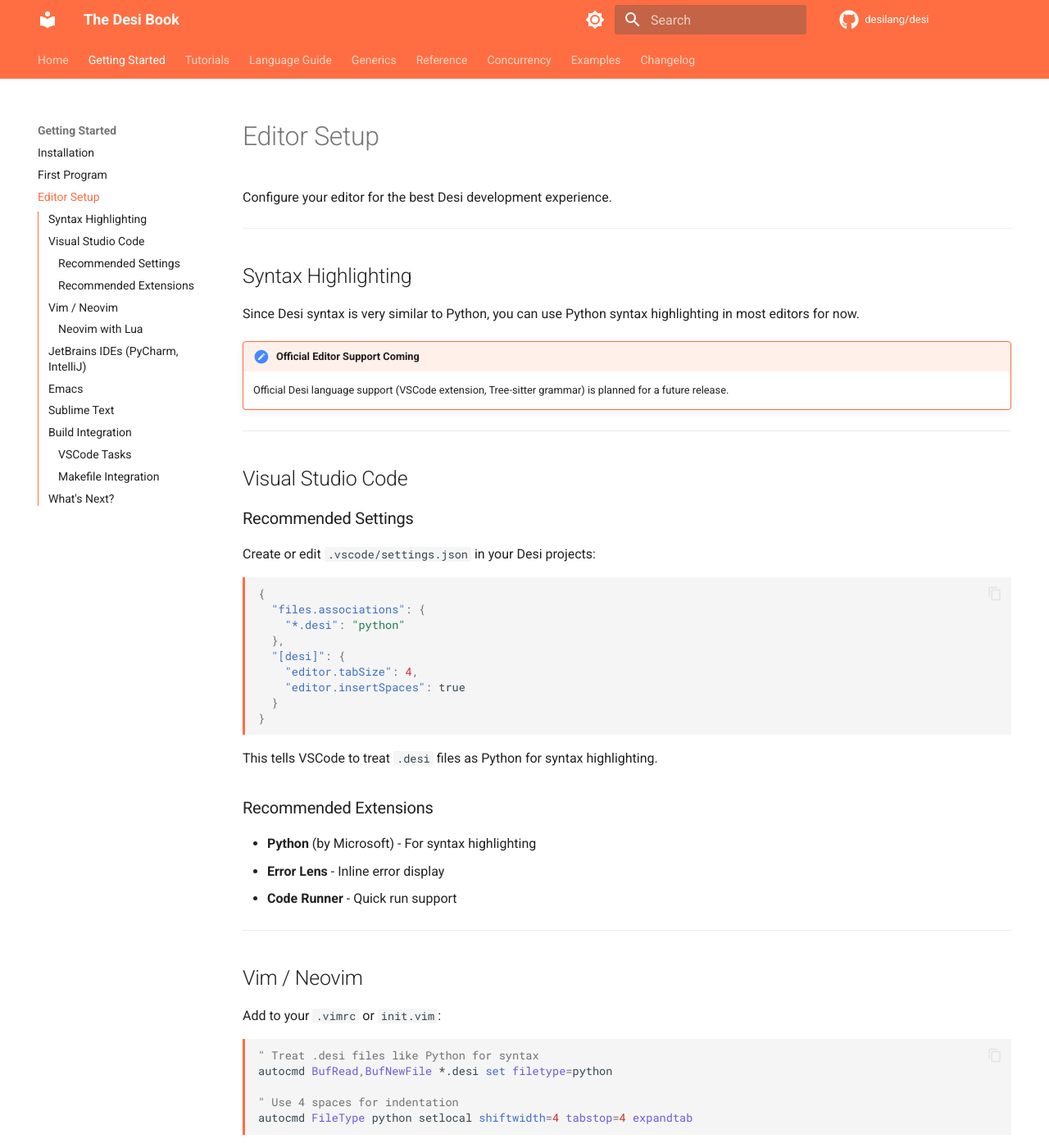
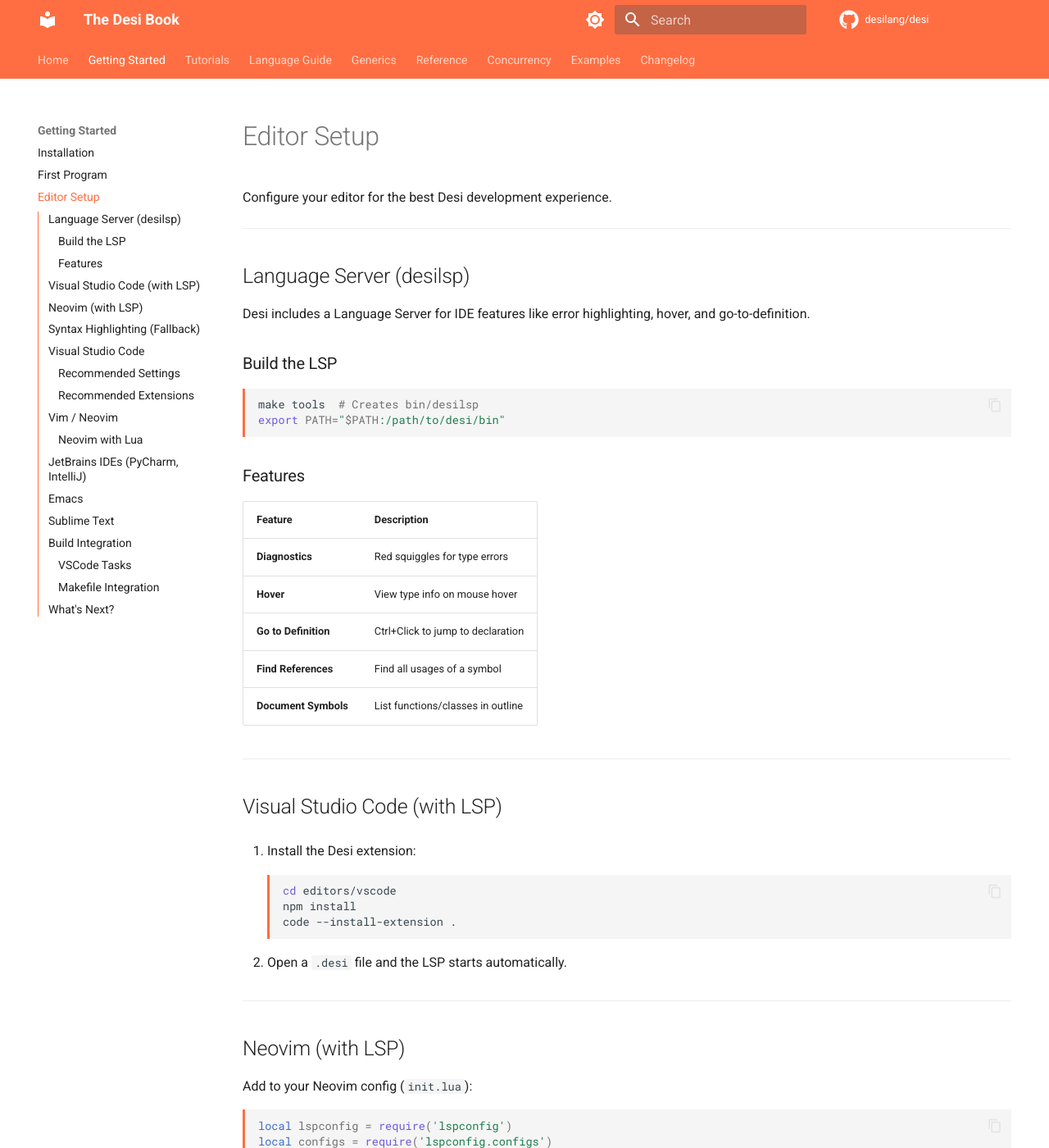
Before and after one commit to desilang/desi, an MkDocs documentation site: the page built from book/docs/getting-started/editor-setup.md, in a window 1280 px wide and 1400 px high. Shown: the whole window at 82% size. Built offline with MkDocs 1.6.1 and Material for MkDocs 9.7.7, drawn with Linux system fonts in a browser that asks for light colours; comment, search, counter and statistics services are not loaded; the version menu is left out; some of the changed text lies outside the part shown.

Commit message:
docs: add LSP documentation
- Add contributor doc: docs/contributing/compiler/lsp.md
- Update user doc: book/docs/getting-started/editor-setup.md with LSP section

````diff
--- a/book/docs/getting-started/editor-setup.md
+++ b/book/docs/getting-started/editor-setup.md
@@ -4,14 +4,64 @@
 
 ---
 
-## Syntax Highlighting
+## Language Server (desilsp)
 
-Since Desi syntax is very similar to Python, you can use Python syntax highlighting in most editors for now.
+Desi includes a Language Server for IDE features like error highlighting, hover, and go-to-definition.
 
-!!! note "Official Editor Support Coming"
-    Official Desi language support (VSCode extension, Tree-sitter grammar) is planned for a future release.
+### Build the LSP
+
+```bash
+make tools  # Creates bin/desilsp
+export PATH="$PATH:/path/to/desi/bin"
+```
+
+### Features
+
+| Feature | Description |
+|---------|-------------|
+| **Diagnostics** | Red squiggles for type errors |
+| **Hover** | View type info on mouse hover |
+| **Go to Definition** | Ctrl+Click to jump to declaration |
+| **Find References** | Find all usages of a symbol |
+| **Document Symbols** | List functions/classes in outline |
 
 ---
+
+## Visual Studio Code (with LSP)
+
+1. Install the Desi extension:
+   ```bash
+   cd editors/vscode
+   npm install
+   code --install-extension .
+   ```
+
+2. Open a `.desi` file and the LSP starts automatically.
+
+---
+
+## Neovim (with LSP)
+
+Add to your Neovim config (`init.lua`):
+
+```lua
+local lspconfig = require('lspconfig')
+local configs = require('lspconfig.configs')
+
+configs.desilsp = {
+  default_config = {
+    cmd = { 'desilsp' },
+    filetypes = { 'desi' },
+    root_dir = lspconfig.util.root_pattern('desi.toml', '.git'),
+  },
+}
+
+lspconfig.desilsp.setup{}
+```
+
+---
+
+## Syntax Highlighting (Fallback)
 
 ## Visual Studio Code
 
````
Also changed, not shown: docs/contributing/compiler/lsp.md (added, +73 -0 lines).
